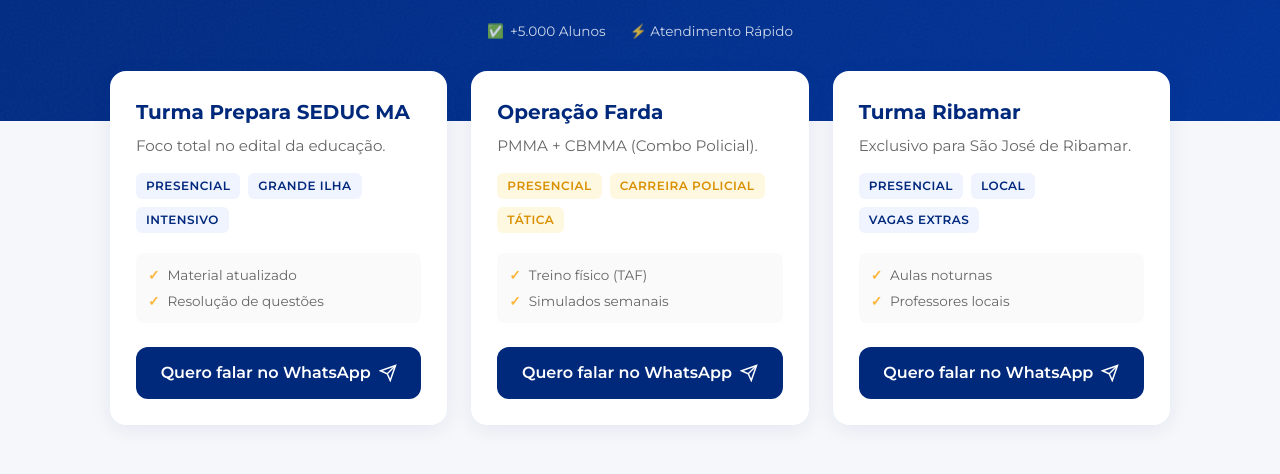
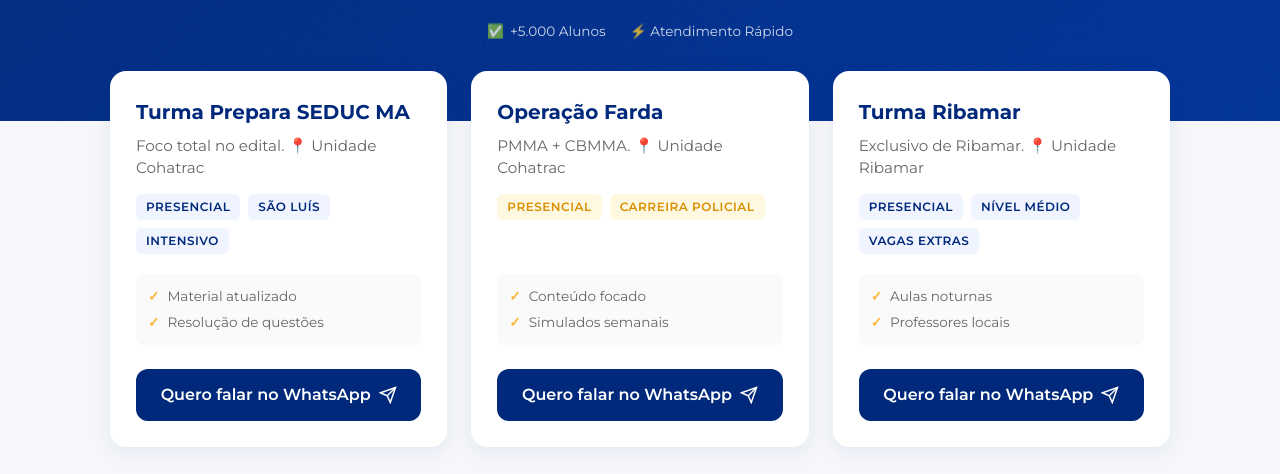
Before and after one commit to jhon-pimentel/teste, a plain HTML site: page index.html in a window 1280 px wide. Shown: the part 326-800 px from the top of the page. Drawn offline with Linux system fonts and the light colour scheme.

Commit message:
Update course details: locations and benefits

```diff
--- a/index.html
+++ b/index.html
@@ -784,24 +784,24 @@
             {
                 id: "seduc-ma",
                 title: "Turma Prepara SEDUC MA",
-                desc: "Foco total no edital da educação.",
-                chips: ["Presencial", "Grande Ilha", "Intensivo"],
+                desc: "Foco total no edital. 📍 Unidade Cohatrac",
+                chips: ["Presencial", "São Luís", "Intensivo"],
                 benefits: ["Material atualizado", "Resolução de questões"],
                 accent: false
             },
             {
                 id: "operacao-farda",
                 title: "Operação Farda",
-                desc: "PMMA + CBMMA (Combo Policial).",
-                chips: ["Presencial", "Carreira Policial", "Tática"],
-                benefits: ["Treino físico (TAF)", "Simulados semanais"],
+                desc: "PMMA + CBMMA. 📍 Unidade Cohatrac",
+                chips: ["Presencial", "Carreira Policial"],
+                benefits: ["Conteúdo focado", "Simulados semanais"],
                 accent: true
             },
             {
                 id: "ribamar",
                 title: "Turma Ribamar",
-                desc: "Exclusivo para São José de Ribamar.",
-                chips: ["Presencial", "Local", "Vagas Extras"],
+                desc: "Exclusivo de Ribamar. 📍 Unidade Ribamar",
+                chips: ["Presencial", "Nível Médio", "Vagas Extras"],
                 benefits: ["Aulas noturnas", "Professores locais"],
                 accent: false
             }
```
